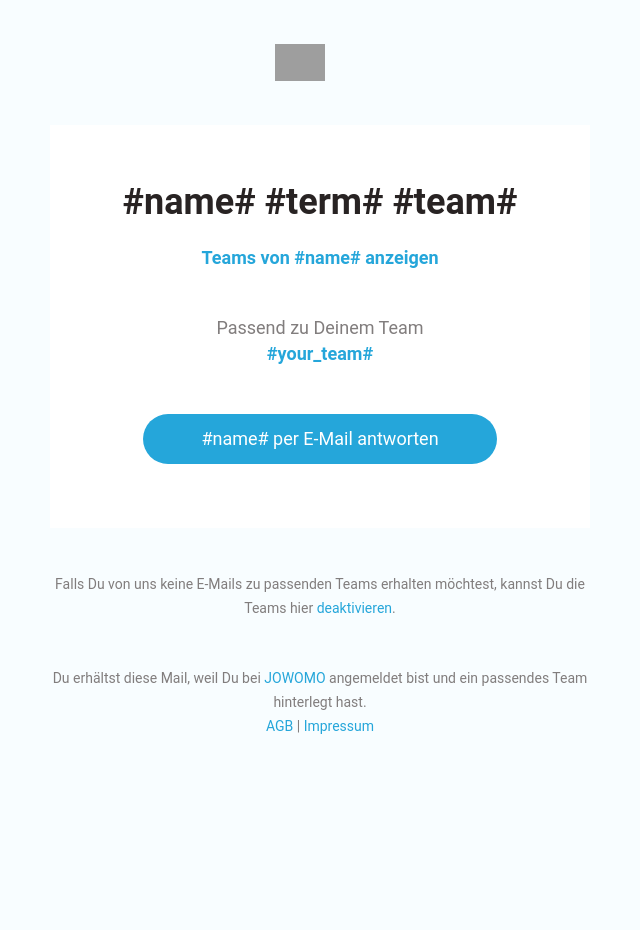
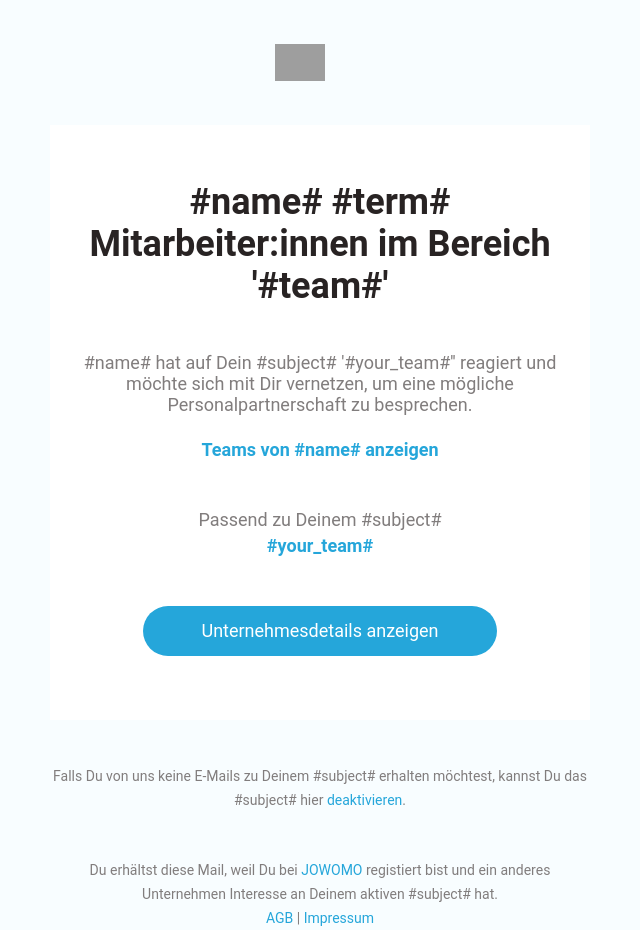
Before and after one commit to JOWOMO/project-c, a Flask app: template backend/api/btb/templates/raw/match.html in a window 1280 px wide. Shown: the whole page, without its empty margins (320-960 px from the left). Before the commit the page ends 734 px from the top, so only its background shows below. Run offline with Flask 2, Linux system fonts and the light colour scheme; the template is opened without the code that fills it, so the values that code supplies are empty; some libraries are stand-ins or nearby versions; grey boxes are pictures that could not be loaded.

Commit message:
Resolves #153

```diff
--- a/backend/api/btb/api/schema/mutations/contact.py
+++ b/backend/api/btb/api/schema/mutations/contact.py
@@ -226,12 +226,14 @@ and c.owner_external_id = :external_id
 
         data = {
             "match_id": id,
-            "name": origin["contact"]["first_name"],
+            "name": origin["contact"]["first_name"] + " " + origin["contact"]["last_name"],
 
             "team": origin["name"],
             "team_type": team_type,
             "team_id": origin["id"],
+
             "term": 'bietet' if match_type == 1 else 'sucht',
+            "subject": 'Gesuch' if match_type == 1 else 'Angebot',
 
             "external_id": match["external_id"],
             "your_team": match["name"],
--- a/backend/api/btb/templates/match.py
+++ b/backend/api/btb/templates/match.py
@@ -6,7 +6,7 @@ from .render import render
 def match_template(data):
     frontend = environ["FRONTEND_URL"] if "FRONTEND_URL" in environ else 'http://localhost:5000'
 
-    subject = "JOWOMO: {name} {term} Dir {team}".format(**data)
+    subject = "JOWOMO: {name} bittet um Austausch".format(**data)
     body = render("match.html", {
         **data,
         "url": frontend,
--- a/backend/api/btb/templates/raw/match.html
+++ b/backend/api/btb/templates/raw/match.html
@@ -83,7 +83,12 @@
                             <td align="center">
                                 <div class="image">&nbsp;</div>
 
-                                <h1>#name# #term# #team#</h1>
+                                <h1>#name# #term# Mitarbeiter:innen im Bereich '#team#'</h1>
+
+                                <div class="myteam">
+                                    #name# hat auf Dein #subject# '#your_team#'' reagiert und möchte sich mit Dir vernetzen, um eine mögliche Personalpartnerschaft zu besprechen.
+                                </div>
+
                                 <div class="team">
                                     <a href="#url#/dashboard/company/#team_type#/#team_id#?id=#your_team_id#&disable=1">
                                         Teams von #name# anzeigen
@@ -91,12 +96,12 @@
                                 </div>
 
                                 <div class="myteam">
-                                    <h2>Passend zu Deinem Team</h2>
+                                    <h2>Passend zu Deinem #subject#</h2>
                                     <a href="#url#/register/#your_team_type#/team?id=#your_team_id#">#your_team#</a>
                                 </div>
 
                                 <a href="#url#/connect/response/#match_id#">
-                                    <div class="cto">#name# per E-Mail antworten</div>
+                                    <div class="cto">Unternehmesdetails anzeigen</div>
                                 </a>
 
                                 <!-- <a href="#url#/dashboard/company/#team_type#/#team_id#">
@@ -112,12 +117,11 @@
                     <table class="template" width="540px" border="0" cellspacing="0" cellpadding="0">
                         <tr>
                             <td align="center">
-                                <div class="optout">Falls Du von uns keine E-Mails zu passenden Teams erhalten möchtest,
-                                    kannst Du die Teams hier <a href="#url#">deaktivieren</a>.</div>
+                                <div class="optout">Falls Du von uns keine E-Mails zu Deinem #subject# erhalten möchtest, kannst Du das #subject# hier <a href="#url#">deaktivieren</a>.</div>
                                 <br />
                                 <div class="terms">
-                                    Du erhältst diese Mail, weil Du bei <a href="#url#">JOWOMO</a> angemeldet bist und
-                                    ein passendes Team hinterlegt hast.
+                                    Du erhältst diese Mail, weil Du bei <a href="#url#">JOWOMO</a> registiert bist und
+                                    ein anderes Unternehmen Interesse an Deinem aktiven #subject# hat.
                                     <br />
                                     <a href="#url#/info/agb">AGB</a> | <a href="#url#/info/imprint">Impressum</a>
                                 </div>
--- a/frontend/nuxt.config.js
+++ b/frontend/nuxt.config.js
@@ -43,7 +43,7 @@ export default {
   ** Headers of the page
   */
   head: {
-    // title: 'JOWOMO: Deine Plattform für Personalpartnerschaften',
+    title: 'JOWOMO: Deine Plattform für Personalpartnerschaften',
     meta: [
       { charset: 'utf-8' },
       { name: 'viewport', content: 'minimum-scale=1.0, width=device-width, maximum-scale=1.0, user-scalable=no, initial-scale=1' },
```
